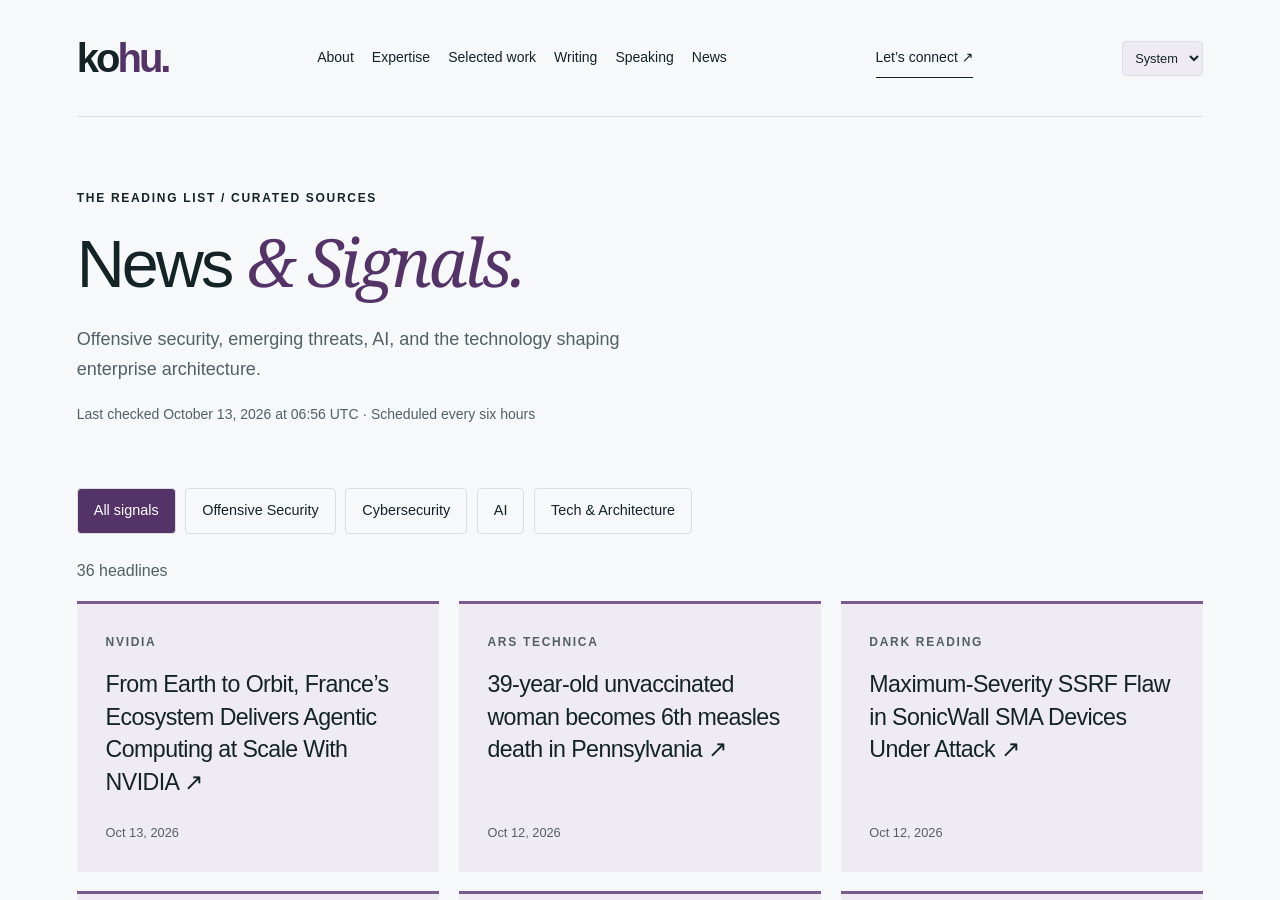
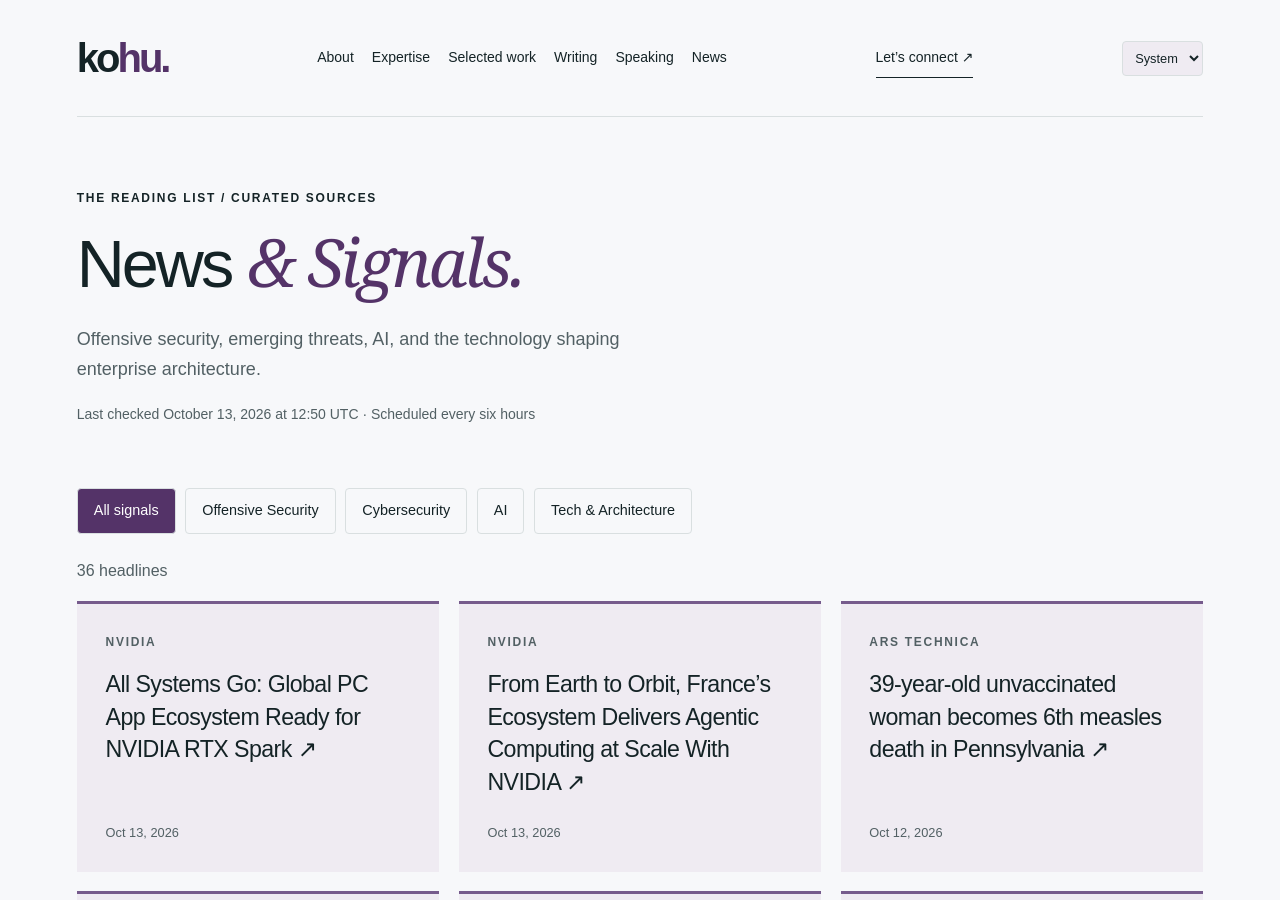
Before and after one commit to hntk/hntk.github.io, a Jekyll site: the page built from news/index.html, in a window 1280 px wide and 900 px high. Built offline with Jekyll 4.4.1, drawn with Linux system fonts in a browser that asks for light colours; part of the change alters nothing that is shown; some of the changed text lies outside the part shown.

Commit message:
Refresh News and Signals

```diff
--- a/_data/news.json
+++ b/_data/news.json
@@ -1,6 +1,14 @@
 {
-  "updated": "2026-10-13T06:56:31.425784+00:00",
+  "updated": "2026-10-13T12:50:01.495600+00:00",
   "items": [
+    {
+      "title": "All Systems Go: Global PC App Ecosystem Ready for NVIDIA RTX Spark",
+      "url": "https://blogs.nvidia.com/blog/local-ai-rtx-spark-laptops-software-updates/",
+      "published": "2026-10-13T12:00:49+00:00",
+      "source": "NVIDIA",
+      "source_id": "nvidia",
+      "category": "ai"
+    },
     {
       "title": "From Earth to Orbit, France’s Ecosystem Delivers Agentic Computing at Scale With NVIDIA",
       "url": "https://blogs.nvidia.com/blog/france-ecosystem-agentic-computing/",
@@ -194,14 +202,6 @@
       "category": "offensive-security"
     },
     {
-      "title": "Into the Omniverse: How Developers Turn Ideas Into Simulations With Frontier AI Agents",
-      "url": "https://blogs.nvidia.com/blog/developers-simulation-frontier-ai-agents/",
-      "published": "2026-10-08T21:06:35+00:00",
-      "source": "NVIDIA",
-      "source_id": "nvidia",
-      "category": "ai"
-    },
-    {
       "title": "How Technology Empowers—and Imperils—Dictators",
       "url": "https://www.schneier.com/blog/archives/2026/10/how-technology-empowers-and-imperils-dictators.html",
       "published": "2026-10-08T11:07:35+00:00",
@@ -295,79 +295,79 @@
       "id": "ars-technica",
       "name": "Ars Technica",
       "status": "ok",
-      "last_success": "2026-10-13T06:56:31.425784+00:00"
+      "last_success": "2026-10-13T12:50:01.495600+00:00"
     },
     {
       "id": "bleepingcomputer",
       "name": "BleepingComputer",
       "status": "ok",
-      "last_success": "2026-10-13T06:56:31.425784+00:00"
+      "last_success": "2026-10-13T12:50:01.495600+00:00"
     },
     {
       "id": "cloudflare",
       "name": "Cloudflare",
       "status": "ok",
-      "last_success": "2026-10-13T06:56:31.425784+00:00"
+      "last_success": "2026-10-13T12:50:01.495600+00:00"
     },
     {
       "id": "dark-reading",
       "name": "Dark Reading",
       "status": "ok",
-      "last_success": "2026-10-13T06:56:31.425784+00:00"
+      "last_success": "2026-10-13T12:50:01.495600+00:00"
     },
     {
       "id": "hugging-face",
       "name": "Hugging Face",
       "status": "ok",
-      "last_success": "2026-10-13T06:56:31.425784+00:00"
+      "last_success": "2026-10-13T12:50:01.495600+00:00"
     },
     {
       "id": "microsoft-research",
       "name": "Microsoft Research",
       "status": "ok",
-      "last_success": "2026-10-13T06:56:31.425784+00:00"
+      "last_success": "2026-10-13T12:50:01.495600+00:00"
     },
     {
       "id": "nvidia",
       "name": "NVIDIA",
       "status": "ok",
-      "last_success": "2026-10-13T06:56:31.425784+00:00"
+      "last_success": "2026-10-13T12:50:01.495600+00:00"
     },
     {
       "id": "portswigger",
       "name": "PortSwigger Research",
       "status": "ok",
-      "last_success": "2026-10-13T06:56:31.425784+00:00"
+      "last_success": "2026-10-13T12:50:01.495600+00:00"
     },
     {
       "id": "schneier",
       "name": "Schneier on Security",
       "status": "ok",
-      "last_success": "2026-10-13T06:56:31.425784+00:00"
+      "last_success": "2026-10-13T12:50:01.495600+00:00"
     },
     {
       "id": "simon-willison",
       "name": "Simon Willison",
       "status": "ok",
-      "last_success": "2026-10-13T06:56:31.425784+00:00"
+      "last_success": "2026-10-13T12:50:01.495600+00:00"
     },
     {
       "id": "specterops",
       "name": "SpecterOps",
       "status": "ok",
-      "last_success": "2026-10-13T06:56:31.425784+00:00"
+      "last_success": "2026-10-13T12:50:01.495600+00:00"
     },
     {
       "id": "trail-of-bits",
       "name": "Trail of Bits",
       "status": "ok",
-      "last_success": "2026-10-13T06:56:31.425784+00:00"
+      "last_success": "2026-10-13T12:50:01.495600+00:00"
     },
     {
       "id": "wired",
       "name": "WIRED Security",
       "status": "ok",
-      "last_success": "2026-10-13T06:56:31.425784+00:00"
+      "last_success": "2026-10-13T12:50:01.495600+00:00"
     }
   ]
 }
```
